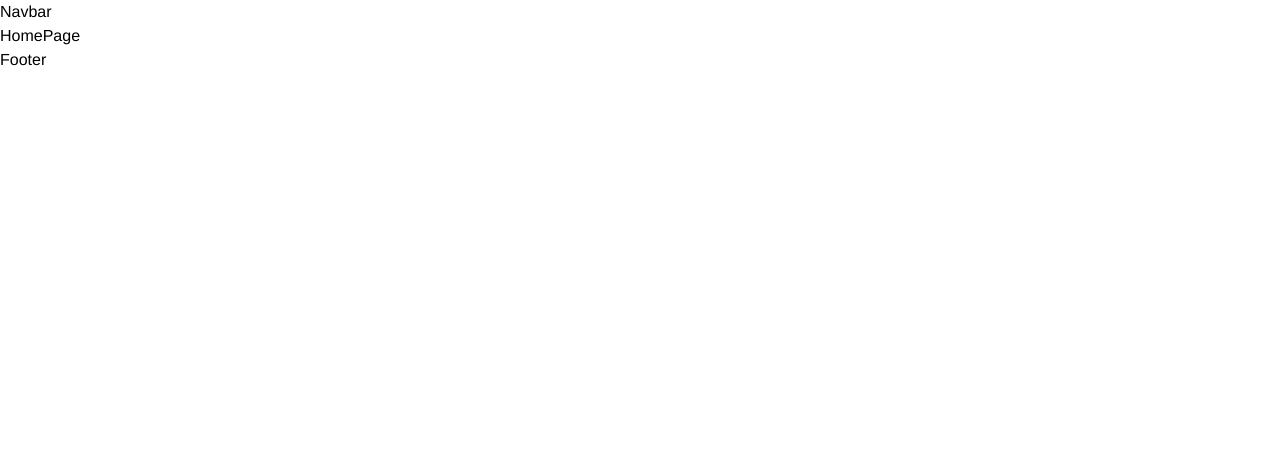
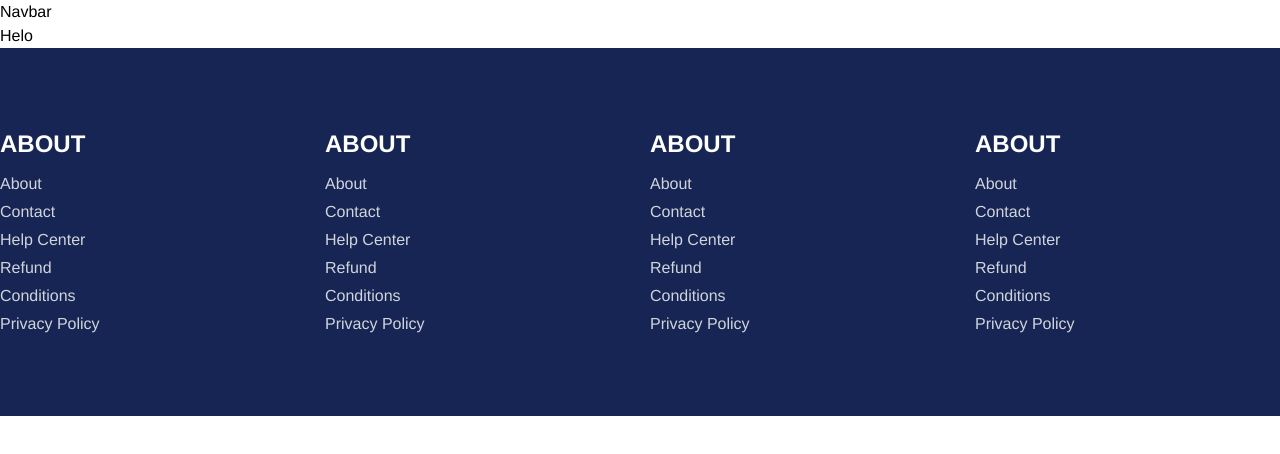
Before and after one commit to parvejme24/edu-care-frontend, a React (Vite) app: page / in a window 1280 px wide. Shown: the top 454 px of the page. Built offline with nearby package versions, Linux system fonts and the light colour scheme.

Commit message:
added footer demo

```diff
--- a/src/components/shared/Footer/Footer.jsx
+++ b/src/components/shared/Footer/Footer.jsx
@@ -1,3 +1,71 @@
+import { Link } from "react-router-dom";
+
+function FooterLink({ to, children }) {
+  return (
+    <li>
+      <Link
+        to={to}
+        className="text-gray-300 hover:text-green-400 hover:underline duration-300"
+      >
+        {children}
+      </Link>
+    </li>
+  );
+}
+
 export default function Footer() {
-  return <div>Footer</div>;
+  return (
+    <div className="bg-blue-950 py-20">
+      <div className="container mx-auto grid grid-cols-1 md:grid-cols-2 lg:grid-cols-4 gap-5">
+        {/* about section  */}
+        <div>
+          <h3 className="text-white uppercase text-2xl font-bold">About</h3>
+          <ul className="mt-3 space-y-1">
+            <FooterLink to={"/"}>About</FooterLink>
+            <FooterLink to={"/"}>Contact</FooterLink>
+            <FooterLink to={"/"}>Help Center</FooterLink>
+            <FooterLink to={"/"}>Refund</FooterLink>
+            <FooterLink to={"/"}>Conditions</FooterLink>
+            <FooterLink to={"/"}>Privacy Policy</FooterLink>
+          </ul>
+        </div>
+        {/* about section  */}
+        <div>
+          <h3 className="text-white uppercase text-2xl font-bold">About</h3>
+          <ul className="mt-3 space-y-1">
+            <FooterLink to={"/"}>About</FooterLink>
+            <FooterLink to={"/"}>Contact</FooterLink>
+            <FooterLink to={"/"}>Help Center</FooterLink>
+            <FooterLink to={"/"}>Refund</FooterLink>
+            <FooterLink to={"/"}>Conditions</FooterLink>
+            <FooterLink to={"/"}>Privacy Policy</FooterLink>
+          </ul>
+        </div>
+        {/* about section  */}
+        <div>
+          <h3 className="text-white uppercase text-2xl font-bold">About</h3>
+          <ul className="mt-3 space-y-1">
+            <FooterLink to={"/"}>About</FooterLink>
+            <FooterLink to={"/"}>Contact</FooterLink>
+            <FooterLink to={"/"}>Help Center</FooterLink>
+            <FooterLink to={"/"}>Refund</FooterLink>
+            <FooterLink to={"/"}>Conditions</FooterLink>
+            <FooterLink to={"/"}>Privacy Policy</FooterLink>
+          </ul>
+        </div>
+        {/* about section  */}
+        <div>
+          <h3 className="text-white uppercase text-2xl font-bold">About</h3>
+          <ul className="mt-3 space-y-1">
+            <FooterLink to={"/"}>About</FooterLink>
+            <FooterLink to={"/"}>Contact</FooterLink>
+            <FooterLink to={"/"}>Help Center</FooterLink>
+            <FooterLink to={"/"}>Refund</FooterLink>
+            <FooterLink to={"/"}>Conditions</FooterLink>
+            <FooterLink to={"/"}>Privacy Policy</FooterLink>
+          </ul>
+        </div>
+      </div>
+    </div>
+  );
 }
--- /dev/null
+++ b/src/components/shared/PageHeader/PageHeader.jsx
@@ -0,0 +1,24 @@
+export default function PageHeader({ title, description }) {
+  return (
+    <div
+      style={{
+        background:
+          "linear-gradient(90deg, #DDE6F4 0%, #E6EAF8 17.57%, #D4DCFC 34.86%, #E2E6F6 52.23%, #E0E5F8 65.17%, #EEF4FD 97.75%)",
+      }}
+      className="py-5 relative"
+    >
+      <div className=" container mx-auto">
+        <div className="flex items-center justify-between pt-24 pb-10">
+          <h2 className="text-3xl font-bold uppercase">{title}</h2>
+          <p className="text-lg text-gray-600">{description}</p>
+        </div>
+      </div>
+
+      <img
+        src="https://themes.envytheme.com/falar/wp-content/uploads/2023/12/inner-page-shape1.png"
+        alt="icon"
+        className="absolute right-80 bottom-0 opacity-30"
+      />
+    </div>
+  );
+}
--- a/src/pages/ErrorPage.jsx
+++ b/src/pages/ErrorPage.jsx
@@ -4,7 +4,7 @@
 
 export default function ErrorPage() {
   return (
-    <div className="min-h-screen flex justify-center items-center">
+    <div className="min-h-screen py-10 flex justify-center items-center bg-[#FEFBF4]">
       <div className="px-5 md:px-0 container mx-auto grid grid-cols-1 md:grid-cols-2 gap-5 items-center">
         <div>
           <img src={ERROR_IMAGE} alt="" />
--- a/src/pages/HomePage.jsx
+++ b/src/pages/HomePage.jsx
@@ -1,3 +1,3 @@
 export default function HomePage() {
-  return <div>HomePage</div>;
+  return <div>Helo</div>;
 }
```
